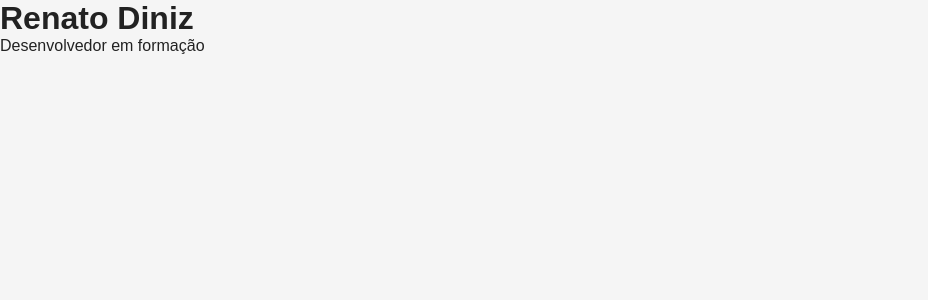
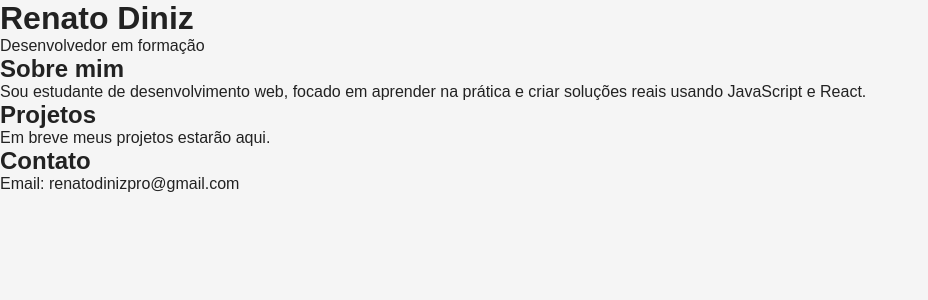
Before and after one commit to renatodinizpro/portfolio, a React (Vite) app in the folder portfolio/: page / in a window 1280 px wide. Shown: the top 300 px of the page, without its empty margins (0-928 px from the left). Built offline with nearby package versions, Linux system fonts and the light colour scheme.

Commit message:
cria estrutura inicial do portfolio com componentes React

```diff
--- a/portfolio/src/App.jsx
+++ b/portfolio/src/App.jsx
@@ -1,8 +1,15 @@
+import Header from "./components/Header";
+import About from "./components/About";
+import Projects from "./components/Projects";
+import Contact from "./components/Contact";
+
 function App() {
   return (
     <main>
-      <h1>Renato Diniz</h1>
-      <p>Desenvolvedor em formação</p>
+      <Header />
+      <About />
+      <Projects />
+      <Contact />
     </main>
   );
 }
--- /dev/null
+++ b/portfolio/src/components/About.jsx
@@ -0,0 +1,13 @@
+function About() {
+  return (
+    <section>
+      <h2>Sobre mim</h2>
+      <p>
+        Sou estudante de desenvolvimento web, focado em aprender na prática e
+        criar soluções reais usando JavaScript e React.
+      </p>
+    </section>
+  );
+}
+
+export default About;
--- /dev/null
+++ b/portfolio/src/components/Contact.jsx
@@ -0,0 +1,10 @@
+function Contact() {
+  return (
+    <section>
+      <h2>Contato</h2>
+      <p>Email: renatodinizpro@gmail.com</p>
+    </section>
+  );
+}
+
+export default Contact;
--- /dev/null
+++ b/portfolio/src/components/Header.jsx
@@ -0,0 +1,10 @@
+function Header() {
+  return (
+    <header>
+      <h1>Renato Diniz</h1>
+      <p>Desenvolvedor em formação</p>
+    </header>
+  );
+}
+
+export default Header;
--- /dev/null
+++ b/portfolio/src/components/Projects.jsx
@@ -0,0 +1,10 @@
+function Projects() {
+  return (
+    <section>
+      <h2>Projetos</h2>
+      <p>Em breve meus projetos estarão aqui.</p>
+    </section>
+  );
+}
+
+export default Projects;
```
